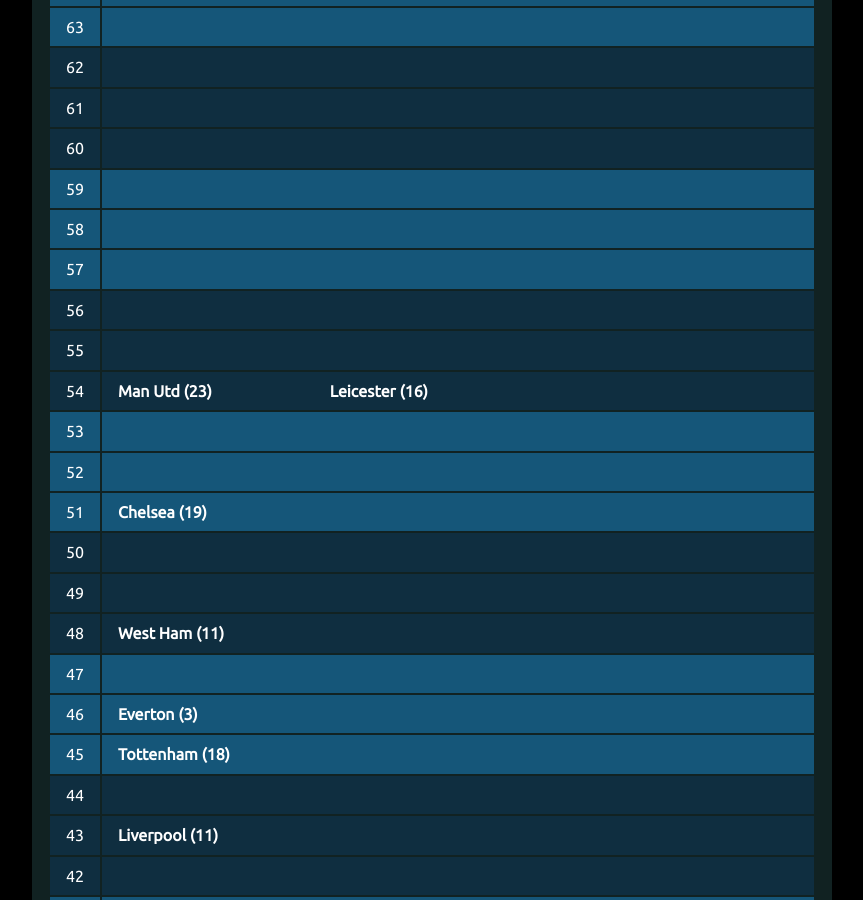
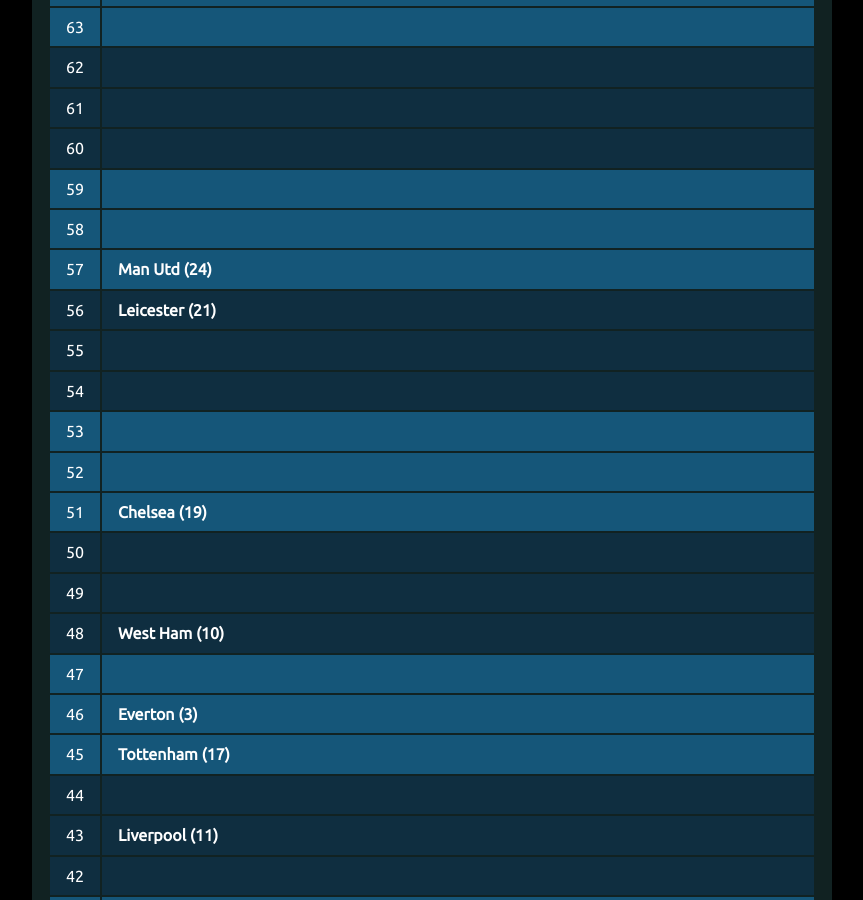
Before and after one commit to muru/muru.github.io, a Jekyll site: the page built from resources.md, in a window 1280 px wide and 900 px high, scrolled down 2158 px. Shown: the whole window, without its empty margins (208-1071 px from the left). Built offline with Jekyll 4.4.1, drawn with Linux system fonts in a browser that asks for light colours; some of the changed text lies outside the part shown.

Commit message:
updated cann-table: Tue 16 Mar 00:01:24 JST 2021

```diff
--- a/cann-table.html
+++ b/cann-table.html
@@ -74,11 +74,13 @@
 	<tr class="cann-row-1">
 		<td class="cann-point"> 57 </td>
 		<td class="cann-clubs">
+			<span class="club-name"> Man Utd (24) </span>
 		</td>
  	</tr>
 	<tr class="cann-row-2">
 		<td class="cann-point"> 56 </td>
 		<td class="cann-clubs">
+			<span class="club-name"> Leicester (21) </span>
 		</td>
  	</tr>
 	<tr class="cann-row-2">
@@ -89,8 +91,6 @@
 	<tr class="cann-row-2">
 		<td class="cann-point"> 54 </td>
 		<td class="cann-clubs">
-			<span class="club-name"> Man Utd (23) </span>
-			<span class="club-name"> Leicester (16) </span>
 		</td>
  	</tr>
 	<tr class="cann-row-1">
@@ -122,7 +122,7 @@
 	<tr class="cann-row-2">
 		<td class="cann-point"> 48 </td>
 		<td class="cann-clubs">
-			<span class="club-name"> West Ham (11) </span>
+			<span class="club-name"> West Ham (10) </span>
 		</td>
  	</tr>
 	<tr class="cann-row-1">
@@ -139,7 +139,7 @@
 	<tr class="cann-row-1">
 		<td class="cann-point"> 45 </td>
 		<td class="cann-clubs">
-			<span class="club-name"> Tottenham (18) </span>
+			<span class="club-name"> Tottenham (17) </span>
 		</td>
  	</tr>
 	<tr class="cann-row-2">
@@ -162,6 +162,7 @@
 		<td class="cann-point"> 41 </td>
 		<td class="cann-clubs">
 			<span class="club-name"> Aston Villa (11) </span>
+			<span class="club-name"> Arsenal (8) </span>
 		</td>
  	</tr>
 	<tr class="cann-row-1">
@@ -177,7 +178,6 @@
 	<tr class="cann-row-2">
 		<td class="cann-point"> 38 </td>
 		<td class="cann-clubs">
-			<span class="club-name"> Arsenal (7) </span>
 		</td>
  	</tr>
 	<tr class="cann-row-2">
@@ -302,8 +302,13 @@
 	<tr class="cann-row-1">
 		<td class="cann-point"> 15 </td>
 		<td class="cann-clubs">
-			<span class="club-name"> Sheff Utd (-29) </span>
+		</td>
+ 	</tr>
+	<tr class="cann-row-2">
+		<td class="cann-point"> 14 </td>
+		<td class="cann-clubs">
+			<span class="club-name"> Sheff Utd (-34) </span>
 		</td>
  	</tr>
 </table>
-<span id="cann-gen-note"> Generated on  Monday, 15 March 2021 at 00:03 JST. </span>
+<span id="cann-gen-note"> Generated on  Tuesday, 16 March 2021 at 00:01 JST. </span>
```
